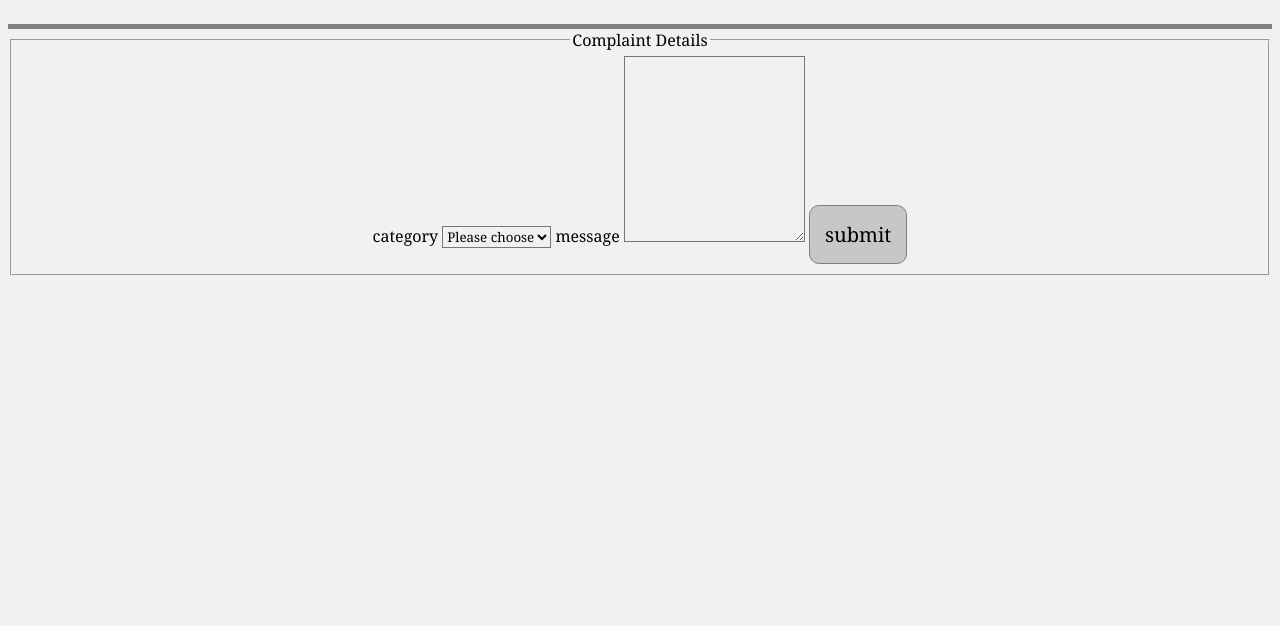
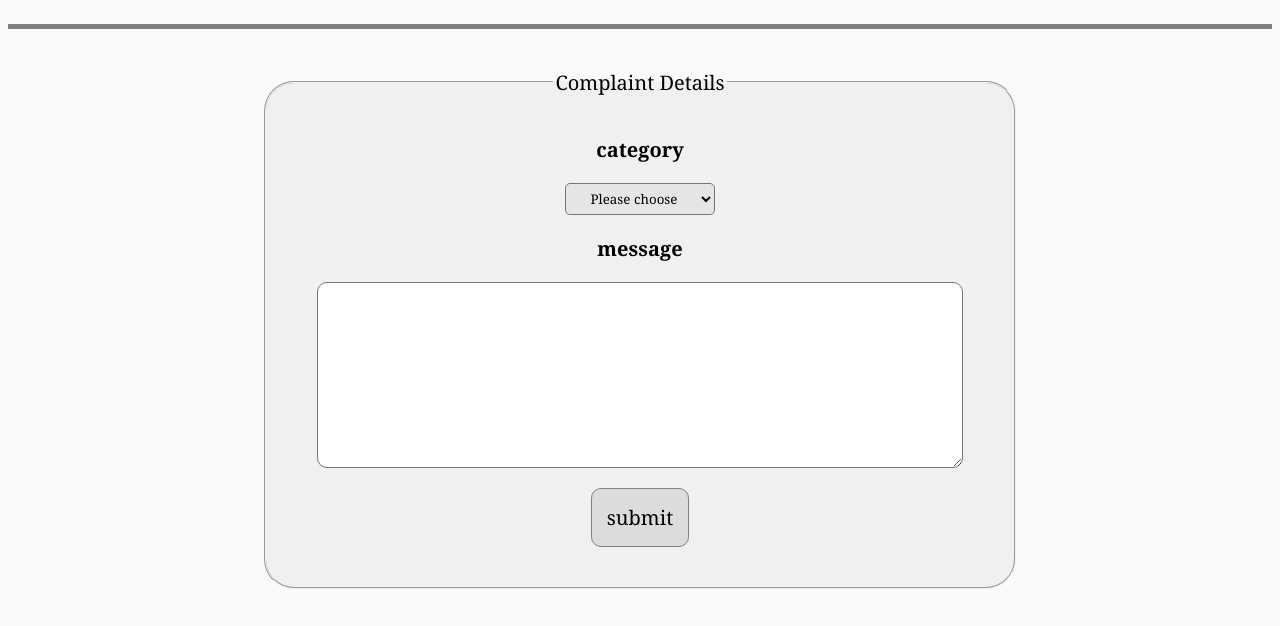
Before and after one commit to ChaimShteinberg/complaints-box, a website: page public/complaint.html in a window 1280 px wide. Shown: the part 132-758 px from the top of the page. Drawn offline with Linux system fonts and the light colour scheme.

Commit message:
update style

```diff
--- a/public/style.css
+++ b/public/style.css
@@ -1,7 +1,9 @@
 * {
   font-family: Georgia;
-  background: rgb(241, 241, 241);
   text-align: center;
+}
+body {
+  background: rgb(250, 250, 250);
 }
 header {
   border-top: 5px solid gray;
@@ -28,11 +30,43 @@ h2 {
 h3 {
   font-size: 20px;
 }
+fieldset {
+  background: rgb(240, 240, 240);
+  padding: 20px;
+  margin-left: 20vw;
+  margin-right: 20vw;
+  margin-top: 40px;
+  margin-bottom: 40px;
+  border-radius: 30px;
+}
+legend {
+  font-size: 20px;
+  font-weight: 500;
+}
+label {
+  margin: 20px;
+  font-size: 20px;
+  font-weight: bold;
+  display: block;
+}
+select {
+  width: 150px;
+  padding: 5px;
+  border-radius: 5px;
+  background: rgb(230, 230, 230);
+}
+textarea {
+  display: block;
+  width: 50vw;
+  margin: auto;
+  border-radius: 10px;
+}
 button {
   font-size: 20px;
-  background: rgb(199, 199, 199);
+  background: rgb(220, 220, 220);
   border-radius: 10px;
   padding: 15px;
   border: 1px solid gray;
+  margin: 20px;
   display: inline-block;
 }
```
